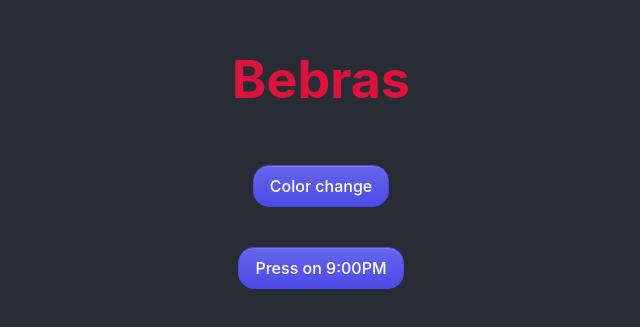
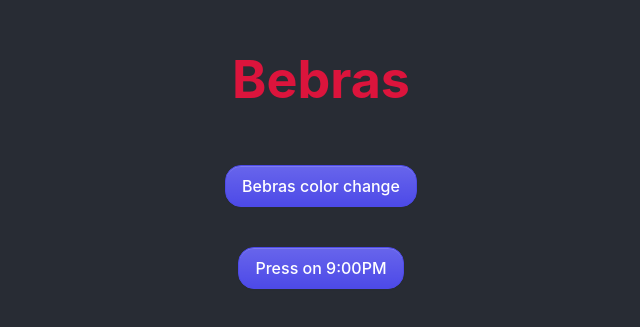
Before and after one commit to Kplukas/uzduotys11-22, a React (Create React App) app in the folder r1/: page / in a window 1280 px wide. Shown: the part 239-566 px from the top of the page, without its empty margins (319-959 px from the left). Built offline with nearby package versions, Linux system fonts and the light colour scheme.

Commit message:
useState

```diff
--- a/r1/src/App.jsx
+++ b/r1/src/App.jsx
@@ -17,7 +17,7 @@ function App() {
         <div className="App">
             <div className="App-header">
                 <h1 style={{color: color}}>Bebras</h1>
-                <button onClick={change} >Color change</button>
+                <button onClick={change} >Bebras color change</button>
                 <button onClick={now} >Press on 9:00PM</button>
             </div>
 
```
